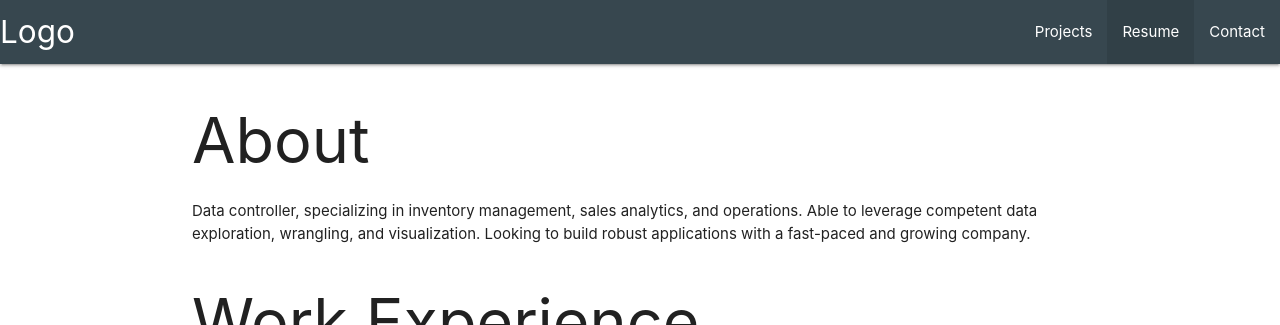
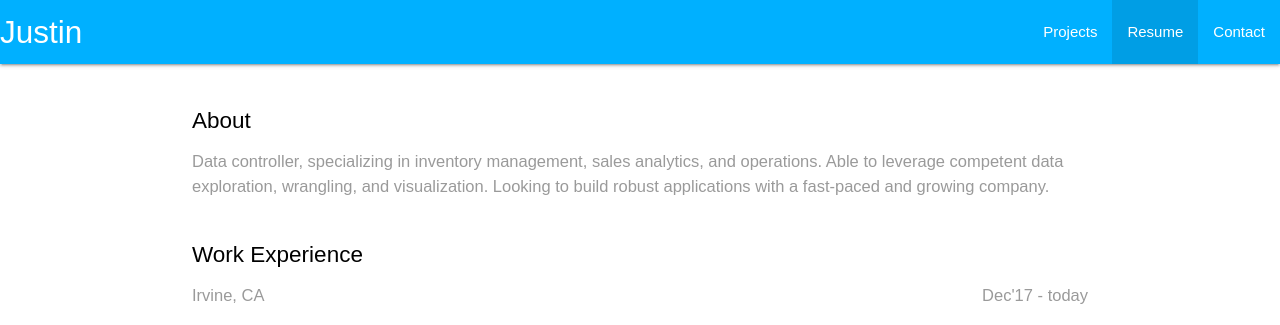
Before and after one commit to Jayleh/justin-le, a Flask app: page /resume in a window 1280 px wide. Shown: the top 325 px of the page. Run offline with Flask 2, Linux system fonts and the light colour scheme; some libraries are stand-ins or nearby versions.

Commit message:
more resume content

```diff
--- a/justin/static/css/resume.css
+++ b/justin/static/css/resume.css
@@ -1,85 +1,43 @@
-@import url('https://fonts.googleapis.com/css?family=Lato');
-
 html {
     height: 100%;
 }
 
 body {
-    margin: 0;
-    padding: 0;
-    font-family: 'Lato', sans-serif;
+    font-family: "Graphik", sans-serif;
 }
 
-.row {
-    margin-right: 0;
-    margin-left: 0;
+body {
+    color: #9a9a9a;
 }
 
-.row div {
-    padding: 0;
+.col {
+    padding: 0! important;
 }
 
-#navigation {
-    padding: 0;
-    background-color: #343A40;
+h1 {
+    color: black;
+    /* font-family: "Graphik Semibold", sans-serif; */
+    font-size: 1.5rem;
+    margin-top: 0;
+    font-weight: 500;
+    margin: 3rem 0 1rem 0;
 }
 
-#navigation div.row {
-    background-color: transparent;
-    width: 100%;
+h4 {
+    font-size: 1.25rem;
+    margin-top: 0;
+    margin-bottom: 1rem;
 }
 
-nav.navbar {
-    padding: 5px 15px;
+p {
+    font-size: 1.1rem;
+    margin: 0;
 }
 
-div.navbar-nav {
-    margin-right: -8px;
-}
-
-button.navbar-toggler {
-    padding: 2px;
-}
-
-a.nav-item {
-    font-size: 14px;
-}
-
-.date-range p, .position h4 {
+.date-range p {
     text-align: end;
 }
 
-
-
-
-/* Small devices (landscape phones, 576px and up) */
-@media (min-width: 576px) {
-
-    #navigation div.row {
-        width: 80%;
-    }
-
+#experience {
+    list-style: none;
 }
-
-/* Medium devices (tablets, 768px and up) */
-@media (min-width: 768px) {
-
-    #navigation div.row {
-        width: 75%;
-    }
-
-}
-
-/* Large devices (desktops, 992px and up) */
-@media (min-width: 992px) {
-
-}
-
-/* Extra large devices (large desktops, 1200px and up) */
-@media (min-width: 1200px) {
-
-    #navigation div.row {
-        width: 65%;
-    }
-
-}
--- a/justin/templates/layout.html
+++ b/justin/templates/layout.html
@@ -20,8 +20,8 @@
 
     <header>
       <nav>
-        <div class="nav-wrapper blue-grey darken-3">
-          <a href="{{ url_for('home') }}" class="brand-logo">Logo</a>
+        <div class="nav-wrapper light-blue accent-3">
+          <a href="{{ url_for('home') }}" class="brand-logo">Justin</a>
           <a href="#" data-target="mobile-demo" class="sidenav-trigger">
             <i class="material-icons">menu</i>
           </a>
--- a/justin/templates/resume.html
+++ b/justin/templates/resume.html
@@ -1,5 +1,5 @@
 {% extends "layout.html" %} {% block styles %}
-<link rel="stylesheet" type="text/css" media="screen" href="{{ url_for('static', filename='css/test.css') }}"> {% endblock styles %} {% block nav_items %}
+<link rel="stylesheet" type="text/css" media="screen" href="{{ url_for('static', filename='css/resume.css') }}"> {% endblock styles %} {% block nav_items %}
 <li>
   <a href="{{ url_for('projects') }}">Projects</a>
 </li>
@@ -27,38 +27,102 @@
 </div>
 <div id="experience" class="container">
   <h1>Work Experience</h1>
+  <ul>
+    <li>
       <div class="row experience-time-place">
-    <div class="col-6 location">
+        <div class="col s6 location">
           <p>Irvine, CA</p>
         </div>
-    <div class="col-6 date-range">
+        <div class="col s6 date-range">
           <p>Dec'17 -
             <span>today</span>
           </p>
         </div>
       </div>
       <div class="row">
-    <div class="col-4">
+        <div class="col s4">
           <div class="experience-image">
             <img src="#" alt="Image">
           </div>
         </div>
-    <div class="col-8">
+        <div class="col s8">
           <div class="position">
             <h4>Inventory Specialist &#124; Data Analyst -
               <a href="javascript:void(0)" target="_blank">Cellese</a>
             </h4>
           </div>
         </div>
-    <div class="col-12">
+        <div class="col s12">
           <div class="description">
-        <p>Inventory Management: Revamp inventory software, maintain accurate stock counts, reconcile discrepancies and provide
-          creative solutions for operations. Programmatic Data Retrieval: Build desktop applications to streamline data and
-          projection reporting. Business Analytics: Identify business trends, compile sales analysis reports, suggest strategic
-          data-driven decisions based on company KPIs</p>
+            <p>Inventory Management: Revamp inventory software, maintain accurate stock counts, reconcile discrepancies and
+              provide creative solutions for operations. Programmatic Data Retrieval: Build desktop applications to streamline
+              data and projection reporting. Business Analytics: Identify business trends, compile sales analysis reports,
+              suggest strategic data-driven decisions based on company KPIs</p>
           </div>
         </div>
       </div>
+    </li>
+  </ul>
   <h1>Education</h1>
+  <ul>
+    <li>
+      <div class="row experience-time-place">
+        <div class="col s6 location">
+          <p>Irvine, CA</p>
+        </div>
+        <div class="col s6 date-range">
+          <p>Jan'18 - Jul'18</p>
+        </div>
+      </div>
+      <div class="row">
+        <div class="col s4">
+          <div class="experience-image">
+            <img src="#" alt="Image">
+          </div>
+        </div>
+        <div class="col s8">
+          <div class="position">
+            <h4>Data Analytics &amp; Visualization Bootcamp -
+              <a href="javascript:void(0)" target="_blank">UCI Continuing Education</a>
+            </h4>
+          </div>
+        </div>
+        <div class="col s12">
+          <div class="description">
+            <p></p>
+          </div>
+        </div>
+      </div>
+    </li>
+    <li>
+      <div class="row experience-time-place">
+        <div class="col s6 location">
+          <p>Irvine, CA</p>
+        </div>
+        <div class="col s6 date-range">
+          <p>Sep'09 - Jun'13</p>
+        </div>
+      </div>
+      <div class="row">
+        <div class="col s4">
+          <div class="experience-image">
+            <img src="#" alt="Image">
+          </div>
+        </div>
+        <div class="col s8">
+          <div class="position">
+            <h4>Biological Sciences, Bachelor's Degree -
+              <a href="javascript:void(0)" target="_blank">Cal Poly SLO</a>
+            </h4>
+          </div>
+        </div>
+        <div class="col s12">
+          <div class="description">
+            <p></p>
+          </div>
+        </div>
+      </div>
+    </li>
+  </ul>
 </div>
 {% endblock main %} {% block script %} {% endblock script %}
```
Also changed, not shown: justin/static/css/projects.css (+12 -16 lines), justin/templates/projects.html (+26 -26 lines). Lines whose indentation alone changed are shown as unchanged.
